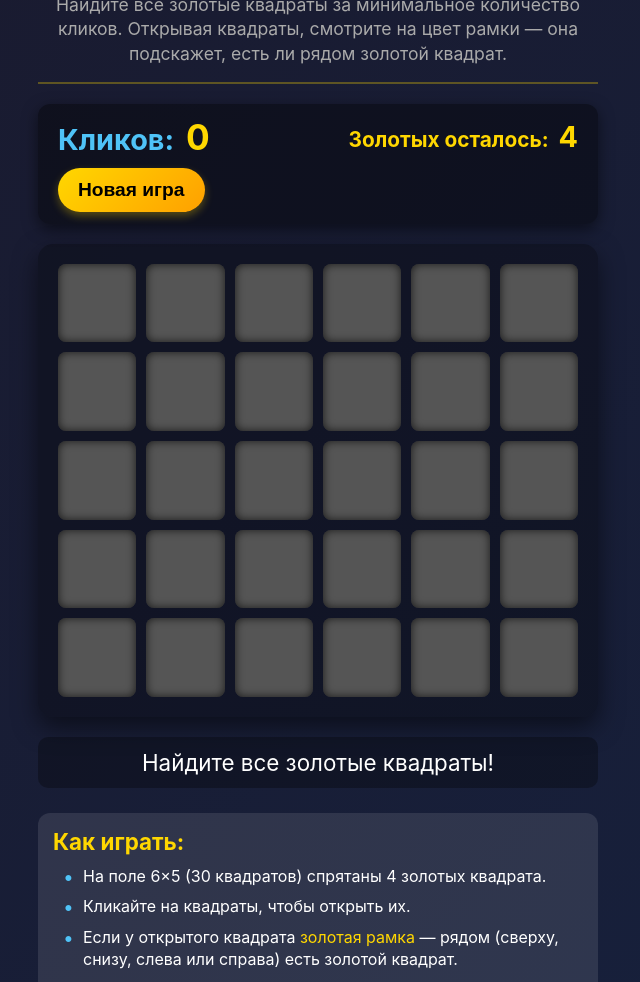
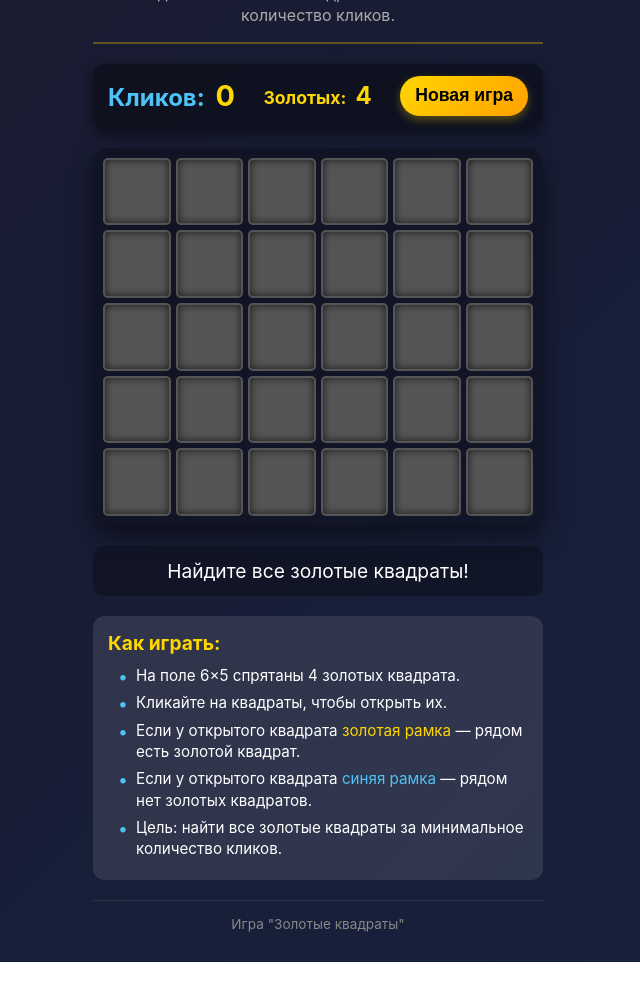
Before and after one commit to Shuredinga25/elochka, a plain HTML site: page index.html in a window 1280 px wide. Shown: the part 104-1086 px from the top of the page, without its empty margins (322-962 px from the left). Drawn offline with Linux system fonts and the light colour scheme.

Commit message:
Update index.html

```diff
--- a/index.html
+++ b/index.html
@@ -26,8 +26,8 @@
         }
 
         .container {
-            max-width: 600px;
             width: 100%;
+            max-width: 500px;
             margin: 0 auto;
             padding: 15px;
         }
@@ -40,7 +40,7 @@
         }
 
         h1 {
-            font-size: clamp(1.8rem, 5vw, 2.8rem);
+            font-size: clamp(1.8rem, 5vw, 2.5rem);
             margin-bottom: 8px;
             background: linear-gradient(90deg, #FFD700, #FFEC8B);
             -webkit-background-clip: text;
@@ -52,10 +52,10 @@
 
         .game-description {
             color: #aaa;
-            font-size: clamp(0.9rem, 3vw, 1.1rem);
+            font-size: clamp(0.9rem, 3vw, 1rem);
             margin-top: 5px;
             line-height: 1.4;
-            max-width: 600px;
+            max-width: 500px;
             margin-left: auto;
             margin-right: auto;
         }
@@ -65,7 +65,7 @@
             justify-content: space-between;
             align-items: center;
             background-color: rgba(0, 0, 0, 0.4);
-            padding: 12px 20px;
+            padding: 12px 15px;
             border-radius: 12px;
             margin-bottom: 20px;
             box-shadow: 0 5px 15px rgba(0, 0, 0, 0.5);
@@ -74,27 +74,27 @@
         }
 
         .counter {
-            font-size: clamp(1.2rem, 4vw, 1.8rem);
+            font-size: clamp(1.1rem, 3vw, 1.5rem);
             font-weight: bold;
             color: #4FC3F7;
             white-space: nowrap;
         }
 
         .counter-value {
-            font-size: clamp(1.4rem, 5vw, 2.2rem);
+            font-size: clamp(1.3rem, 4vw, 1.8rem);
             color: #FFD700;
             margin-left: 5px;
         }
 
         .gold-left {
-            font-size: clamp(1rem, 3vw, 1.3rem);
+            font-size: clamp(0.9rem, 2.5vw, 1.1rem);
             color: #FFD700;
             font-weight: bold;
             white-space: nowrap;
         }
 
         .gold-left-value {
-            font-size: clamp(1.3rem, 4vw, 1.8rem);
+            font-size: clamp(1.1rem, 3vw, 1.5rem);
             margin-left: 5px;
         }
 
@@ -102,15 +102,15 @@
             background: linear-gradient(135deg, #FFD700 0%, #FFA000 100%);
             color: #000;
             border: none;
-            padding: 10px 20px;
-            font-size: clamp(1rem, 3vw, 1.2rem);
+            padding: 8px 15px;
+            font-size: clamp(0.9rem, 2.5vw, 1.1rem);
             font-weight: bold;
             border-radius: 40px;
             cursor: pointer;
             transition: all 0.3s ease;
             box-shadow: 0 4px 8px rgba(255, 215, 0, 0.3);
             white-space: nowrap;
-            min-height: 44px; /* Минимальная высота для удобного нажатия на мобильных */
+            min-height: 40px;
             touch-action: manipulation;
         }
 
@@ -119,40 +119,43 @@
             box-shadow: 0 2px 4px rgba(255, 215, 0, 0.5);
         }
 
-        .game-board-container {
+        .game-board-wrapper {
+            width: 100%;
+            max-width: 500px;
+            margin: 0 auto 20px;
             background-color: rgba(0, 0, 0, 0.3);
-            padding: clamp(10px, 3vw, 20px);
             border-radius: 15px;
             box-shadow: 0 10px 25px rgba(0, 0, 0, 0.5);
-            margin-bottom: 20px;
             overflow: hidden;
-            width: 100%;
+            padding: 10px;
         }
 
         .game-board {
             display: grid;
             grid-template-columns: repeat(6, 1fr);
-            grid-gap: clamp(5px, 1.5vw, 10px);
+            grid-gap: 4px;
             width: 100%;
-            max-width: 100%;
             margin: 0 auto;
             aspect-ratio: 6/5;
+            max-width: 100%;
+            box-sizing: border-box;
         }
 
         .cell {
             background-color: #555;
-            border-radius: clamp(5px, 1.5vw, 8px);
+            border-radius: 4px;
             cursor: pointer;
             transition: transform 0.2s, background-color 0.3s;
             display: flex;
             align-items: center;
             justify-content: center;
             position: relative;
-            font-weight: bold;
             overflow: hidden;
             touch-action: manipulation;
             -webkit-user-select: none;
             user-select: none;
+            /* Ключевое исправление: рамка включается в размер */
+            border: 2px solid transparent;
             box-sizing: border-box;
             min-width: 0;
             min-height: 0;
@@ -164,7 +167,7 @@
 
         .cell.closed {
             background-color: #555;
-            box-shadow: inset 0 0 10px rgba(0, 0, 0, 0.7);
+            box-shadow: inset 0 0 8px rgba(0, 0, 0, 0.7);
         }
 
         .cell.opened {
@@ -178,66 +181,38 @@
         .cell.gold::after {
             content: "★";
             color: #FFD700;
-            font-size: clamp(1.2rem, 4vw, 2rem);
-            text-shadow: 0 0 10px rgba(255, 215, 0, 0.8);
+            font-size: clamp(0.9rem, 2.5vw, 1.3rem);
+            text-shadow: 0 0 8px rgba(255, 215, 0, 0.8);
             position: absolute;
             top: 50%;
             left: 50%;
             transform: translate(-50%, -50%);
             line-height: 1;
-            max-width: 90%;
-            max-height: 90%;
         }
 
         .border-normal {
-            border: clamp(2px, 0.8vw, 3px) dashed #4FC3F7;
-            box-sizing: border-box;
+            border: 2px dashed #4FC3F7;
         }
 
         .border-gold {
-            border: clamp(2px, 0.8vw, 3px) dashed #FFD700;
-            box-sizing: border-box;
-        }
-
-        .border-gold::before {
-            content: "";
-            position: absolute;
-            top: -1px;
-            left: -1px;
-            right: -1px;
-            bottom: -1px;
-            border-radius: inherit;
-            border: 1px solid rgba(255, 255, 255, 0.7);
-            pointer-events: none;
-            box-sizing: border-box;
-        }
-
-        .border-normal::before {
-            content: "";
-            position: absolute;
-            top: -1px;
-            left: -1px;
-            right: -1px;
-            bottom: -1px;
-            border-radius: inherit;
-            border: 1px solid rgba(255, 255, 255, 0.7);
-            pointer-events: none;
-            box-sizing: border-box;
+            border: 2px dashed #FFD700;
         }
 
         .game-status {
             margin-top: 20px;
             padding: 12px;
             text-align: center;
-            font-size: clamp(1rem, 3vw, 1.4rem);
+            font-size: clamp(1rem, 3vw, 1.2rem);
             min-height: 50px;
             display: flex;
             align-items: center;
             justify-content: center;
             border-radius: 10px;
             width: 100%;
-            max-width: 600px;
+            max-width: 500px;
             background-color: rgba(0, 0, 0, 0.3);
+            margin-left: auto;
+            margin-right: auto;
         }
 
         .win-message {
@@ -256,15 +231,17 @@
             background-color: rgba(255, 255, 255, 0.1);
             border-radius: 12px;
             padding: 15px;
-            margin-top: 25px;
-            max-width: 600px;
-            font-size: clamp(0.9rem, 3vw, 1rem);
+            margin-top: 20px;
+            max-width: 500px;
+            font-size: clamp(0.85rem, 2.5vw, 0.95rem);
+            margin-left: auto;
+            margin-right: auto;
         }
 
         .instructions h3 {
             color: #FFD700;
             margin-bottom: 10px;
-            font-size: clamp(1.1rem, 3.5vw, 1.4rem);
+            font-size: clamp(1rem, 3vw, 1.2rem);
         }
 
         .instructions ul {
@@ -273,8 +250,8 @@
         }
 
         .instructions li {
-            margin-bottom: 8px;
-            padding-left: 20px;
+            margin-bottom: 6px;
+            padding-left: 18px;
             position: relative;
             line-height: 1.4;
         }
@@ -282,108 +259,83 @@
         .instructions li:before {
             content: "•";
             color: #4FC3F7;
-            font-size: 1.2rem;
+            font-size: 1.1rem;
             position: absolute;
             left: 0;
-            top: -1px;
         }
 
         footer {
-            margin-top: 25px;
+            margin-top: 20px;
             text-align: center;
             color: #888;
-            font-size: clamp(0.8rem, 2.5vw, 0.9rem);
+            font-size: clamp(0.75rem, 2vw, 0.85rem);
             padding-top: 15px;
             border-top: 1px solid rgba(255, 255, 255, 0.1);
             width: 100%;
-            max-width: 600px;
+            max-width: 500px;
+            margin-left: auto;
+            margin-right: auto;
         }
 
-        /* Медиа-запросы для очень маленьких экранов */
-        @media (max-width: 400px) {
+        /* Для компьютеров */
+        @media (min-width: 768px) {
+            .container {
+                max-width: 480px;
+            }
+
+            .game-board-wrapper {
+                max-width: 480px;
+            }
+
+            .game-board {
+                grid-gap: 5px;
+            }
+
+            .cell {
+                border-radius: 5px;
+                border-width: 2px;
+            }
+
+            .cell.gold::after {
+                font-size: 1.2rem;
+            }
+        }
+
+        /* Для очень маленьких экранов */
+        @media (max-width: 350px) {
             .container {
                 padding: 10px;
             }
 
-            .game-info {
-                flex-direction: column;
-                align-items: stretch;
-                text-align: center;
-                gap: 8px;
-            }
-
-            .counter, .gold-left {
-                display: flex;
-                justify-content: center;
-                align-items: center;
-            }
-
-            .game-board {
-                grid-gap: 4px;
-            }
-
-            .cell {
-                border-radius: 4px;
-            }
-        }
-
-        @media (max-width: 350px) {
-            h1 {
-                font-size: 1.5rem;
-            }
-
-            .game-description {
-                font-size: 0.85rem;
+            .game-board-wrapper {
+                padding: 8px;
             }
 
             .game-board {
                 grid-gap: 3px;
             }
-        }
 
-        /* Защита от слишком больших экранов */
-        @media (min-width: 768px) {
-            .container {
-                padding: 20px;
+            .cell {
+                border-radius: 3px;
+                border-width: 1px;
             }
 
-            .game-board {
-                max-width: 550px;
-                margin: 0 auto;
+            .border-normal,
+            .border-gold {
+                border-width: 1px;
+            }
+
+            .cell.gold::after {
+                font-size: 0.8rem;
             }
         }
 
-        /* Ландшафтная ориентация */
-        @media (max-height: 500px) and (orientation: landscape) {
-            .container {
-                max-width: 90%;
-            }
-
-            .game-board {
-                aspect-ratio: 6/4;
-                max-height: 60vh;
-            }
-
-            .game-info {
-                padding: 8px 15px;
-                margin-bottom: 10px;
-            }
-
-            h1 {
-                font-size: 1.5rem;
-                margin-bottom: 5px;
-            }
-
-            .game-description {
-                display: none;
-            }
-        }
-
-        /* Предотвращение зума при двойном тапе на iOS */
-        @media (hover: none) and (pointer: coarse) {
-            .cell {
-                cursor: default;
-            }
+        /* Убедимся, что ничего не выходит за границы */
+        .game-board-wrapper,
+        .game-status,
+        .instructions,
+        footer {
+            box-sizing: border-box;
         }
     </style>
 </head>
@@ -391,7 +343,7 @@
     <div class="container">
         <header>
             <h1>Золотые квадраты</h1>
-            <p class="game-description">Найдите все золотые квадраты за минимальное количество кликов. Открывая квадраты, смотрите на цвет рамки — она подскажет, есть ли рядом золотой квадрат.</p>
+            <p class="game-description">Найдите все золотые квадраты за минимальное количество кликов.</p>
         </header>
 
         <div class="game-info">
@@ -399,12 +351,12 @@
                 Кликов: <span class="counter-value" id="clickCounter">0</span>
             </div>
             <div class="gold-left">
-                Золотых осталось: <span class="gold-left-value" id="goldLeft">4</span>
+                Золотых: <span class="gold-left-value" id="goldLeft">4</span>
             </div>
             <button class="reset-button" id="resetButton">Новая игра</button>
         </div>
 
-        <div class="game-board-container">
+        <div class="game-board-wrapper">
             <div class="game-board" id="gameBoard">
                 <!-- Игровое поле будет создано с помощью JavaScript -->
             </div>
@@ -417,17 +369,16 @@
         <div class="instructions">
             <h3>Как играть:</h3>
             <ul>
-                <li>На поле 6×5 (30 квадратов) спрятаны 4 золотых квадрата.</li>
+                <li>На поле 6×5 спрятаны 4 золотых квадрата.</li>
                 <li>Кликайте на квадраты, чтобы открыть их.</li>
-                <li>Если у открытого квадрата <span style="color:#FFD700">золотая рамка</span> — рядом (сверху, снизу, слева или справа) есть золотой квадрат.</li>
+                <li>Если у открытого квадрата <span style="color:#FFD700">золотая рамка</span> — рядом есть золотой квадрат.</li>
                 <li>Если у открытого квадрата <span style="color:#4FC3F7">синяя рамка</span> — рядом нет золотых квадратов.</li>
-                <li><strong>Важно:</strong> Золотые квадраты тоже могут иметь рамку, если рядом есть другие золотые квадраты!</li>
                 <li>Цель: найти все золотые квадраты за минимальное количество кликов.</li>
             </ul>
         </div>
 
         <footer>
-            Игра создана для запуска в браузере. Загрузите на GitHub Pages для доступа онлайн.
+            Игра "Золотые квадраты"
         </footer>
     </div>
 
@@ -498,9 +449,6 @@
 
                 // Размещение золотых квадратов в случайных местах
                 placeGoldSquares();
-
-                // Адаптация размера ячеек
-                adjustCellSizes();
             }
 
             // Размещение золотых квадратов
@@ -649,22 +597,6 @@
                 }
             }
 
-            // Адаптация размера ячеек для предотвращения переполнения
-            function adjustCellSizes() {
-                const cells = document.querySelectorAll('.cell');
-                const containerWidth = gameBoardElement.clientWidth;
-                const cellSize = containerWidth / COLS;
-
-                cells.forEach(cell => {
-                    // Убедимся, что ячейки не выходят за границы
-                    cell.style.minWidth = '0';
-                    cell.style.minHeight = '0';
-                });
-            }
-
-            // Обработчик изменения размера окна
-            window.addEventListener('resize', adjustCellSizes);
-
             // Обработчик кнопки сброса
             resetButton.addEventListener('click', initGame);
             resetButton.addEventListener('touchend', (e) => {
@@ -681,16 +613,6 @@
                     e.preventDefault();
                 }
             }, { passive: false });
-
-            // Предотвращение двойного тапа для зумирования
-            let lastTouchEnd = 0;
-            document.addEventListener('touchend', (e) => {
-                const now = Date.now();
-                if (now - lastTouchEnd <= 300) {
-                    e.preventDefault();
-                }
-                lastTouchEnd = now;
-            }, false);
         });
     </script>
 </body>
```
